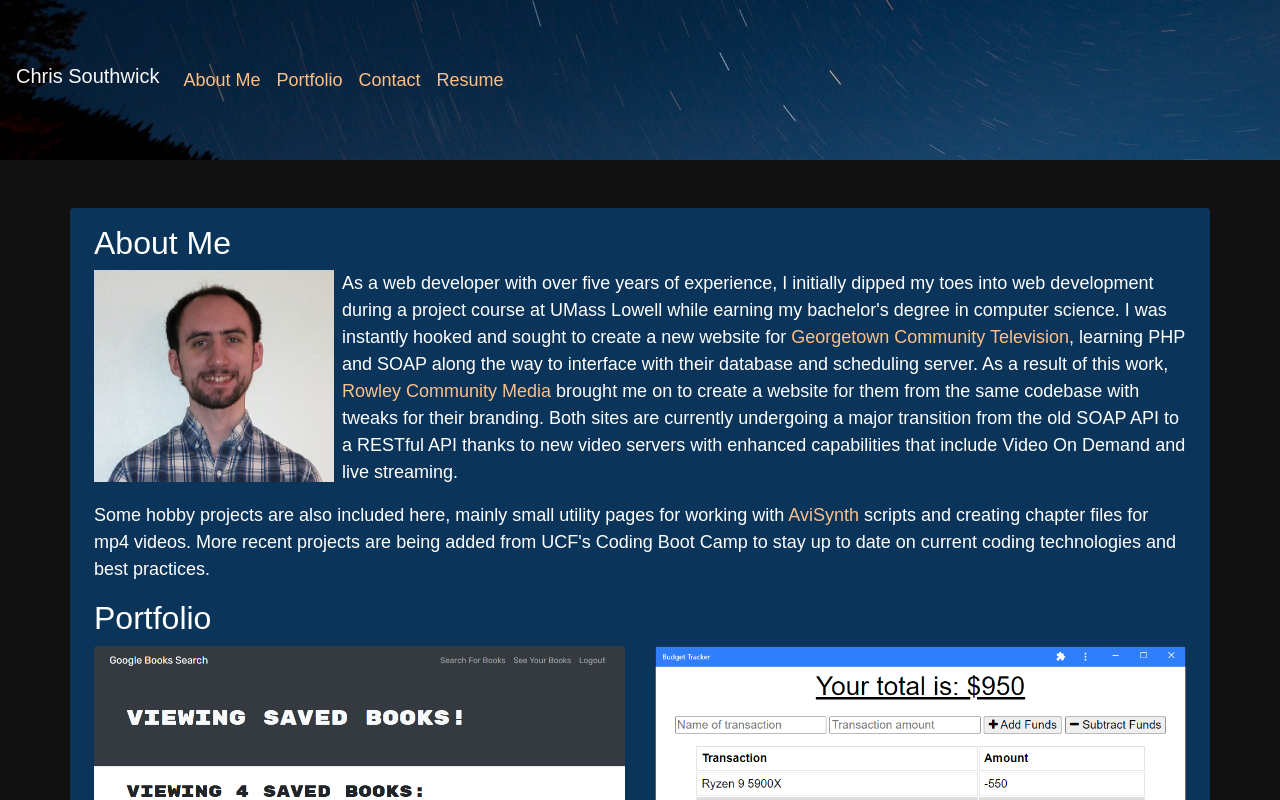
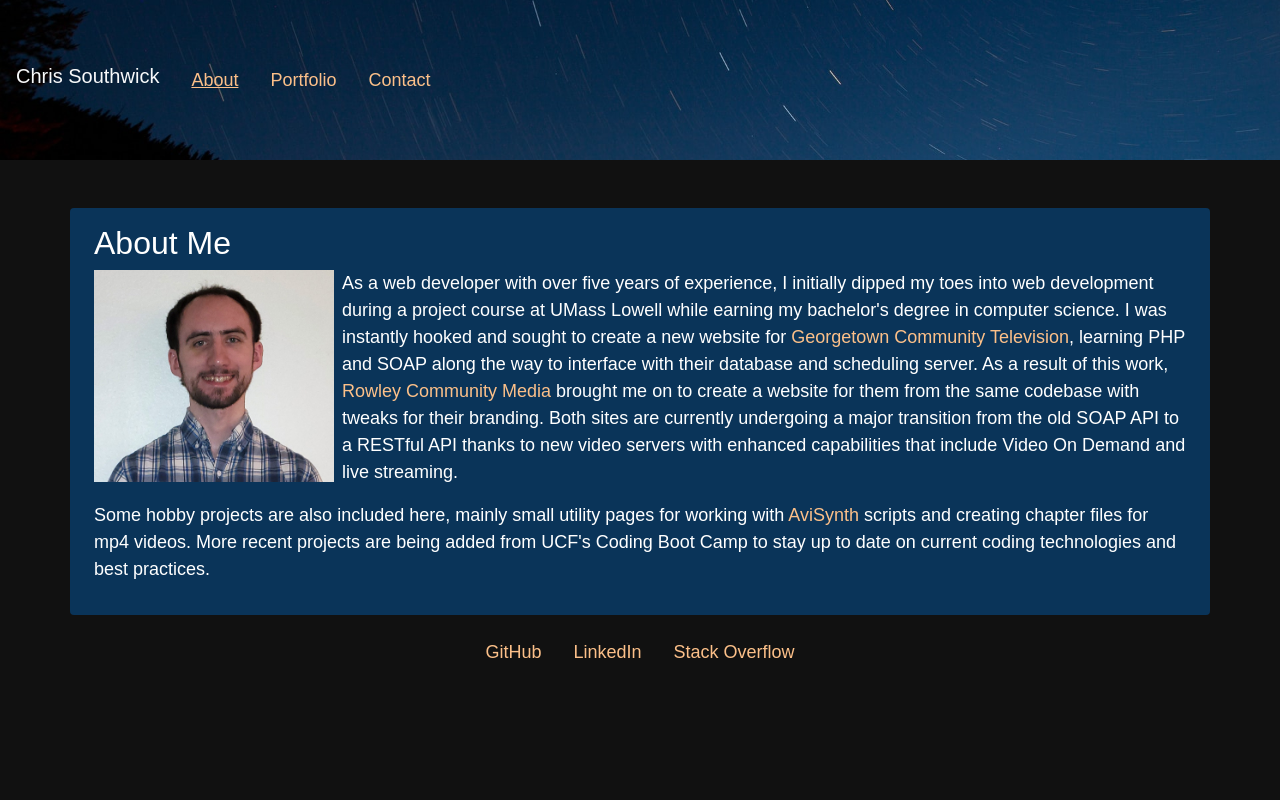
Before and after one commit to csouthwick/react-portfolio, a React (Create React App) app: page / in a window 1280 px wide. Shown: the top 800 px of the page. Built offline with nearby package versions, Linux system fonts and the light colour scheme.

Commit message:
add conditional rendering

```diff
--- a/src/App.css
+++ b/src/App.css
@@ -40,3 +40,7 @@ main{
   object-fit: cover;
   object-position: top center;
 }
+
+.nav-link.active{
+  text-decoration: underline;
+}
--- a/src/App.js
+++ b/src/App.js
@@ -1,3 +1,4 @@
+import React, { useState } from 'react';
 import './App.css';
 import Header from './components/Header';
 import About from './components/About';
@@ -6,13 +7,26 @@ import Contact from './components/Contact';
 import Footer from './components/Footer';
 
 function App() {
+  const [currentPage, setCurrentPage] = useState("About");
+
+  const renderPage = () => {
+    switch (currentPage) {
+      case 'About':
+        return <About />;
+      case 'Portfolio':
+        return <Portfolio />;
+      case 'Contact':
+        return <Contact />;
+      default:
+        return <About />;
+    }
+  };
+
   return (
     <div>
-      <Header></Header>
+      <Header currentPage={currentPage} setCurrentPage={setCurrentPage}></Header>
       <main className="rounded container mt-5 mb-3 px-4 py-3">
-        <About></About>
-        <Portfolio></Portfolio>
-        <Contact></Contact>
+        {renderPage(currentPage)}
       </main>
       <Footer></Footer>
     </div>
--- a/src/components/Header/index.js
+++ b/src/components/Header/index.js
@@ -1,11 +1,11 @@
 import React from 'react';
 import Navigation from '../Navigation';
 
-function Header() {
+function Header({currentPage, setCurrentPage}) {
   return (
     <header className="navbar navbar-expand-sm text-light">
       <h1 className="navbar-brand">Chris Southwick</h1>
-      <Navigation></Navigation>
+      <Navigation currentPage={currentPage} setCurrentPage={setCurrentPage}></Navigation>
     </header>
   );
 }
--- a/src/components/Navigation/index.js
+++ b/src/components/Navigation/index.js
@@ -1,21 +1,23 @@
 import React from 'react';
 
-function Navigation() {
+function Navigation({ currentPage, setCurrentPage }) {
+  const tabs = ['About', 'Portfolio', 'Contact'];
   return (
     <nav>
-      <ul className="navbar-nav">
-        <li className="nav-item">
-          <a className="nav-link" href="#about-me">About Me</a>
-        </li>
-        <li className="nav-item">
-          <a className="nav-link" href="#portfolio">Portfolio</a>
-        </li>
-        <li className="nav-item">
-          <a className="nav-link" href="#contact">Contact</a>
-        </li>
-        <li className="nav-item">
-          <a className="nav-link" href="#resume">Resume</a>
-        </li>
+      <ul className="nav">
+        {tabs.map(tab => (
+          <li className="nav-item" key={tab}>
+            <a
+              href={'#' + tab.toLowerCase()}
+              onClick={() => setCurrentPage(tab)}
+              className={
+                currentPage === tab ? 'nav-link active' : 'nav-link'
+              }
+            >
+              {tab}
+            </a>
+          </li>
+        ))}
       </ul>
     </nav>
   );
```
